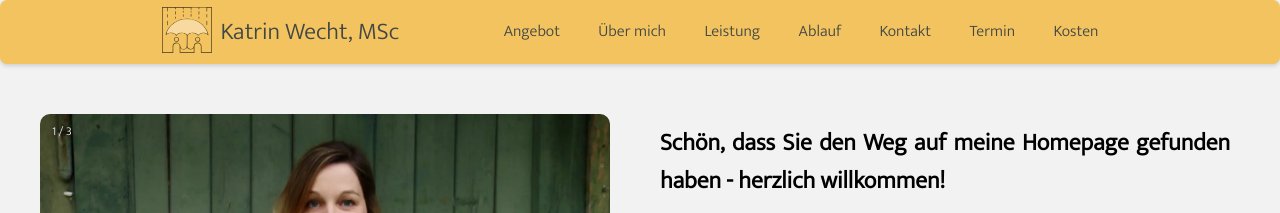
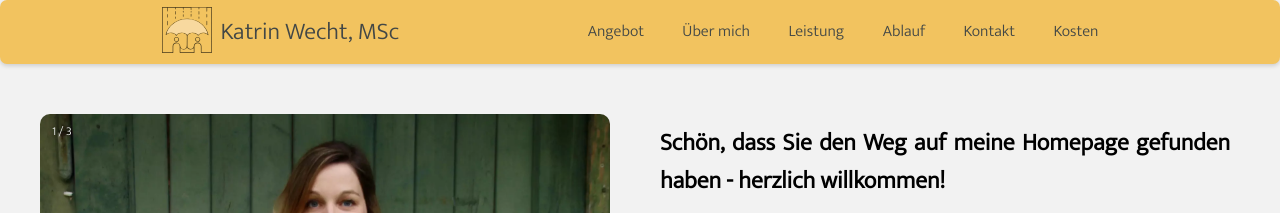
Before and after one commit to 11wecht/11wecht.github.io, a Jekyll site: the page built from index.html, in a window 1280 px wide. Shown: the top 213 px of the page. Built offline with Jekyll 4.4.1, drawn with Linux system fonts in a browser that asks for light colours.

Commit message:
remove terminanfrage

```diff
--- a/assets/css/style.css
+++ b/assets/css/style.css
@@ -85,7 +85,7 @@
 
 .flex-section_kosten {
     padding: 20px;
-    background-color: #f2f2f2;
+    background-color: #d5e1d4;;
     padding-top: var(--navbar-height);
 
 }
--- a/index.html
+++ b/index.html
@@ -49,7 +49,7 @@
                     <li class="navbar-item"><a class="navbar-link" href="#leistung">Leistung</a></li>
                     <li class="navbar-item"><a class="navbar-link" href="#ablauf">Ablauf</a></li>
                     <li class="navbar-item"><a class="navbar-link" href="#kontakt">Kontakt</a></li>
-                    <li class="navbar-item"><a class="navbar-link" href="#terminbuchung">Termin</a></li>
+                    <!-- <li class="navbar-item"><a class="navbar-link" href="#terminbuchung">Termin</a></li> -->
                     <li class="navbar-item"><a class="navbar-link" href="#kosten">Kosten</a></li>
 
                 </ul>
@@ -659,7 +659,7 @@
     </section>
 
 
-    <section class="flex-section_terminbuchung" id="terminbuchung">
+    <!-- <section class="flex-section_terminbuchung" id="terminbuchung">
         <div class="flex-container">
             <div class="flex-item text-container">
                 <h1>Termin</h1>
@@ -671,7 +671,7 @@
             </div>
 
         </div>
-    </section>
+    </section> -->
 
     <section class="flex-section_kosten" id="kosten">
         <div class="flex-container">
```
